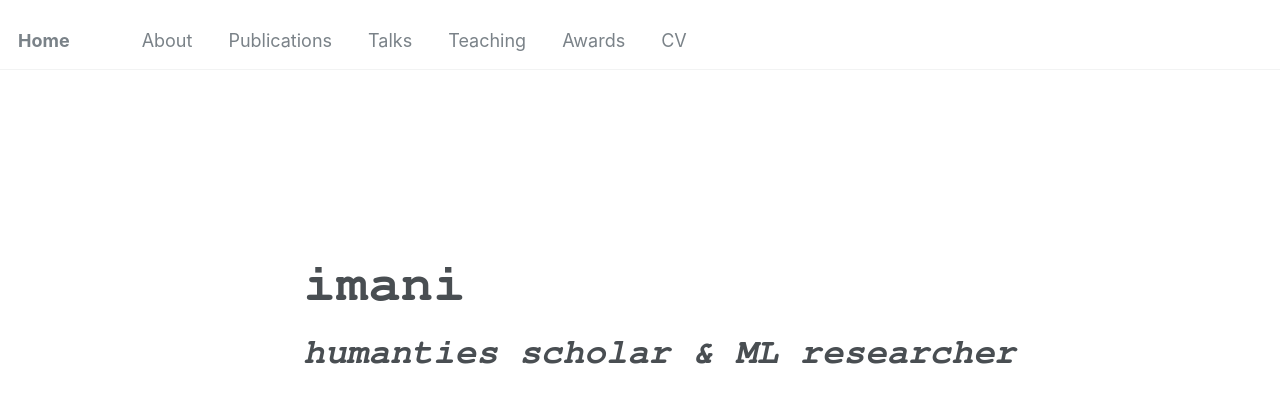
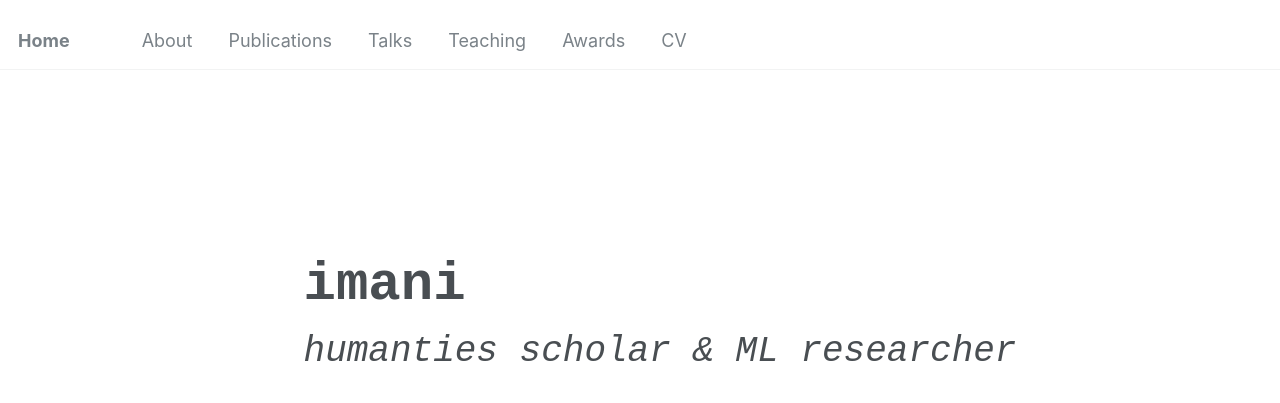
Before and after one commit to imanif/imanif.github.io, a Jekyll site: the page built from _pages/home.md, in a window 1280 px wide and 900 px high, scrolled down 209 px. Shown: the top 403 px of the window. Built offline with Jekyll 4.4.1, drawn with Linux system fonts in a browser that asks for light colours.

Commit message:
new front page layout

```diff
--- a/_layouts/front.html
+++ b/_layouts/front.html
@@ -23,7 +23,7 @@ layout: default
   <style>
     body {
       margin: 0;
-      font-family: 'FreeMono', monospace;
+      font-family: 'Courier New', monospace;
     }
 
     .container {
@@ -45,6 +45,7 @@ layout: default
 
     .content span.second-line {
       font-size: 2em;
+      font-weight: 100;
       font-style: italic;
     }
   </style>
```
